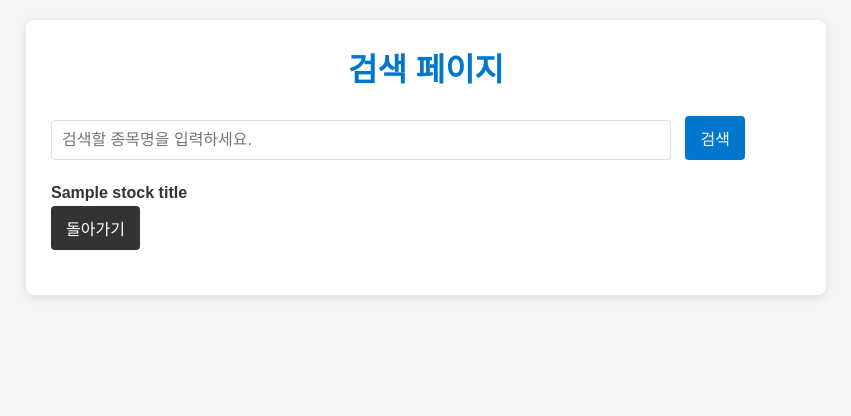
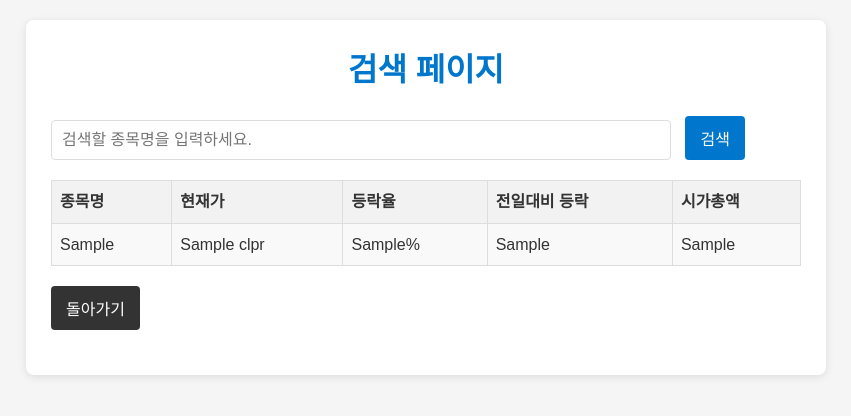
Before and after one commit to dmskhs0912/StockScrapper, a Flask app: template templates/search.html in a window 1280 px wide. Shown: the top 416 px of the page, without its empty margins (214-1065 px from the left). Run offline with Flask 3, Linux system fonts and the light colour scheme; the template is opened without the code that fills it: most values are stand-ins (such as "Sample title", 1, 10 or a date in 2020).

Commit message:
update search.html app.py 검색 기능 기본 추가

```diff
--- a/app.py
+++ b/app.py
@@ -17,9 +17,9 @@ def search_page():
 
     elif request.method == 'POST':
         stock_title = request.form.get('stock_title')
-        data = search.search(stock_title)
+        data, error = search.search_stock(stock_title)
         print(data)
-        return render_template('search.html', stock_title=stock_title)
+        return render_template('search.html', data=data)
 
 @app.route('/scrap', methods=['GET', 'POST'])
 def scrap_page():
--- a/static/style.css
+++ b/static/style.css
@@ -117,3 +117,35 @@
   .home-button{
     background-color :#333
   }
+
+  /* 테이블 스타일 업데이트 */
+table {
+  width: 100%;
+  border-collapse: collapse;
+  margin: 20px 0;
+  font-size: 16px;
+  font-family: Arial, sans-serif;
+}
+
+table {
+  border-collapse: collapse;
+  width: 100%;
+  }
+
+  th, td {
+  border: 1px solid #ddd;
+  padding: 8px;
+  text-align: left;
+  }
+
+  th {
+  background-color: #f2f2f2;
+  }
+
+  tr:nth-child(even) {
+  background-color: #f9f9f9;
+  }
+
+  tr:hover {
+  background-color: #f5f5f5;
+  }
--- a/templates/search.html
+++ b/templates/search.html
@@ -15,10 +15,25 @@
       <input type="text" name="stock_title" placeholder="검색할 종목명을 입력하세요." autocomplete="off">
       <button type="submit">검색</button>
     </form>
-    {% if stock_title %}
-      <div class="search-result">
-        <strong>{{ stock_title }}</strong>
-      </div>
+    {% if data %}
+    <table border="1">
+      <tr>
+        <th>종목명</th>
+        <th>현재가</th>
+        <th>등락율</th>
+        <th>전일대비 등락</th>
+        <th>시가총액</th>
+      </tr>
+      {% for stock in data %}
+      <tr>
+        <td>{{ stock.itmsNm }}</td>
+        <td>{{ stock.clpr }}</td>
+        <td>{{ stock.fltRt }}%</td>
+        <td>{{ stock.vs }}</td>
+        <td>{{ stock.mrkTotAmt }}</td>
+      </tr>
+      {% endfor %}
+    </table>
     {% endif %}
 
     <form method="get" action="/">
```
